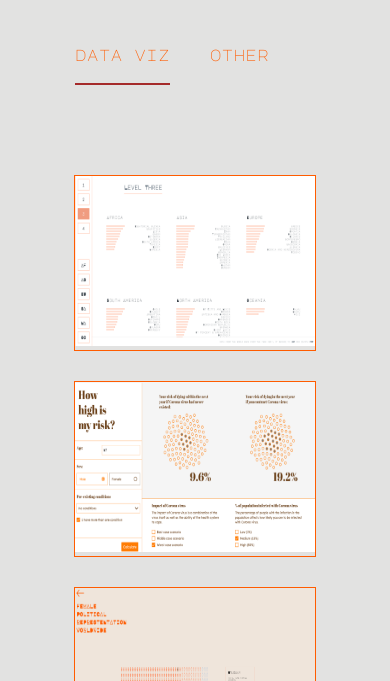
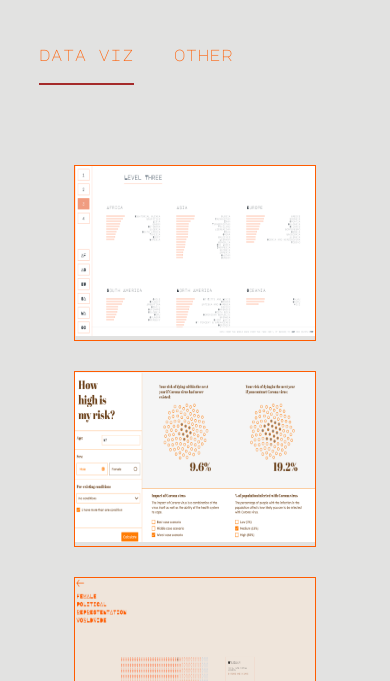
Before and after one commit to eadehemingway/portfolio, a Gatsby site: page / in a window 390 px wide. Shown: the part 163-844 px from the top of the page. Built offline with nearby package versions, Linux system fonts and the light colour scheme; Gatsby itself is replaced by a stand-in of ours.

Commit message:
make grid responsive with grid start one etc

```diff
--- a/src/components/Gallery.tsx
+++ b/src/components/Gallery.tsx
@@ -105,8 +105,6 @@ export default function Gallery() {
     <Container>
       <GalleryContainer>
         <Tabs setTab={setTab} tab={tab} />
-        <DummyDiv />
-        <DummyDiv />
         {galleryList.map((d, i) => (
           <Tile key={i} data={d} />
         ))}
@@ -136,10 +134,3 @@ const Container = styled.div`
   width: 80%;
   margin: auto;
 `
-const DummyDiv = styled.div`
-  width: 340px;
-  @media (max-width: 400px) {
-    width: 240px;
-    margin: 0px;
-  }
-`
--- a/src/components/Tabs.tsx
+++ b/src/components/Tabs.tsx
@@ -27,10 +27,17 @@ export default function Tabs({ tab, setTab }) {
 const TabWrapper = styled.div`
   display: flex;
   margin-bottom: 50px;
-  width: 340px;
+  width: 100%;
+  grid-column-start: 1;
+  grid-column-end: 4;
+  align-self: start;
+  @media (max-width: 768px) {
+    grid-column-start: 1;
+    grid-column-end: 3;
+  }
   @media (max-width: 400px) {
-    width: 240px;
-    margin: 0px;
+    grid-column-start: 1;
+    grid-column-end: 2;
   }
 `
 
```
